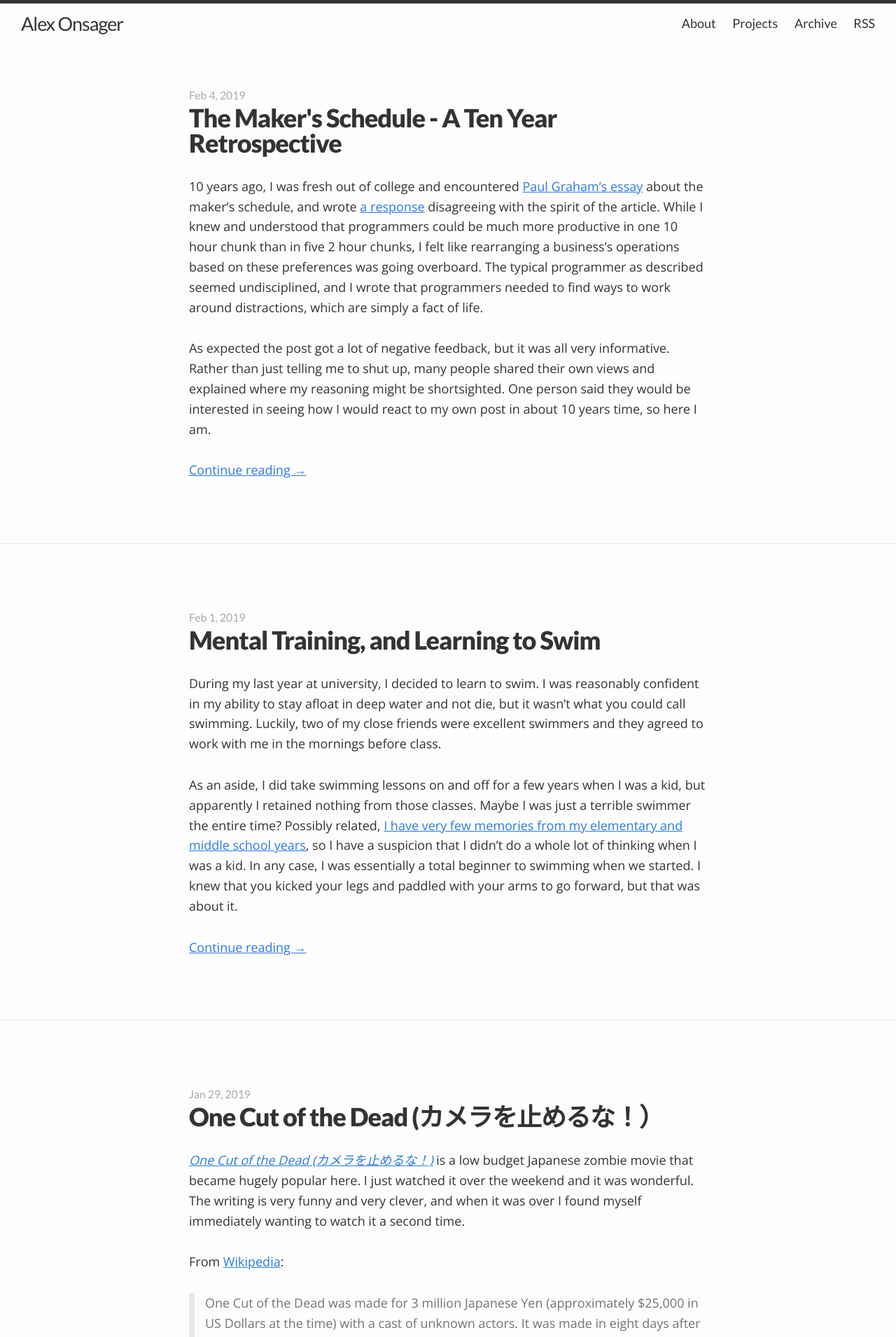
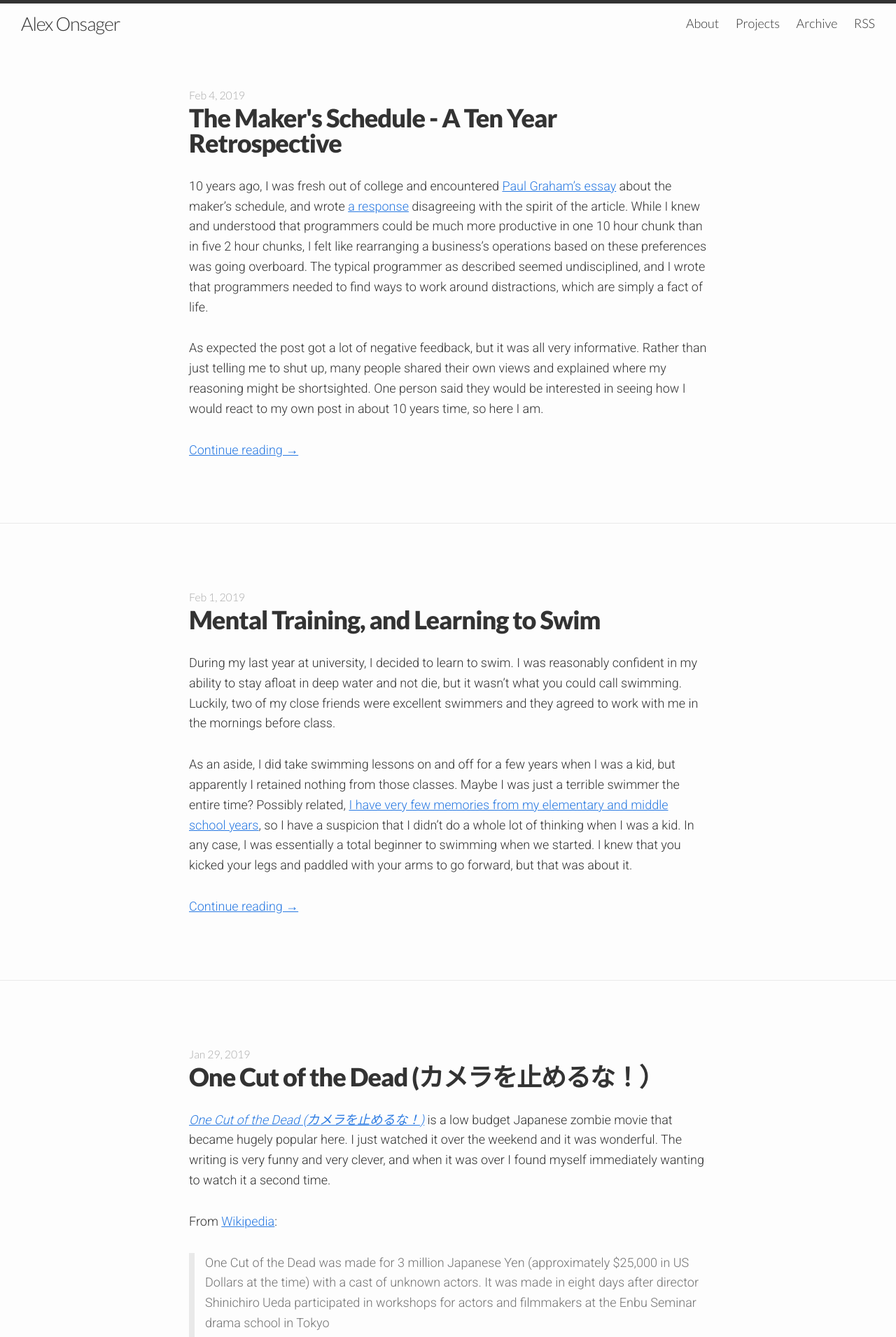
Before and after one commit to aonsager/aonsager.github.io, a Jekyll site: the page built from index.html, in a window 1280 px wide. Shown: the top 1910 px of the page at 70% size. Built offline with Jekyll 4.4.1, drawn with Linux system fonts in a browser that asks for light colours; the list of posts is cut into pages by our own code; comment, search, counter and statistics services are not loaded.

Commit message:
change font

```diff
--- a/_includes/head.html
+++ b/_includes/head.html
@@ -6,7 +6,7 @@
   <title>{% if page.title %}{{ page.title | escape }}{% else %}{{ site.title | escape }}{% endif %}</title>
   <meta name="description" content="{{ page.excerpt | default: site.description | strip_html | normalize_whitespace | truncate: 160 | escape }}">
 
-  <link href="https://fonts.googleapis.com/css?family=Lato:400,900%7cOpen+Sans" rel="stylesheet">
+  <link href="https://fonts.googleapis.com/css?family=Lato:300,900%7cRoboto:300,900" rel="stylesheet">
   <link rel="stylesheet" href="{{ "/assets/main.css" | relative_url }}">
   <link rel="canonical" href="{{ page.url | replace:'index.html','' | absolute_url }}">
   <link rel="alternate" type="application/rss+xml" title="{{ site.title | escape }}" href="{{ "/feed.xml" | relative_url }}">
--- a/_sass/minima.scss
+++ b/_sass/minima.scss
@@ -2,10 +2,10 @@
 
 // Define defaults for each variable.
 
-$base-font-family: Lato, Arial, sans-serif !default;
-$body-font-family: 'Open Sans', Helvetica, Arial, sans-serif !default;
+$base-font-family: Lato, Helvetica, Arial, sans-serif !default;
+$body-font-family: Roboto, Helvetica, Arial, sans-serif !default;
 $base-font-size:   18px !default;
-$base-font-weight: 400 !default;
+$base-font-weight: 300 !default;
 $bold-font-weight: 900 !default;
 $small-font-size:  $base-font-size * 0.875 !default;
 $base-line-height: 1.6 !default;
```
